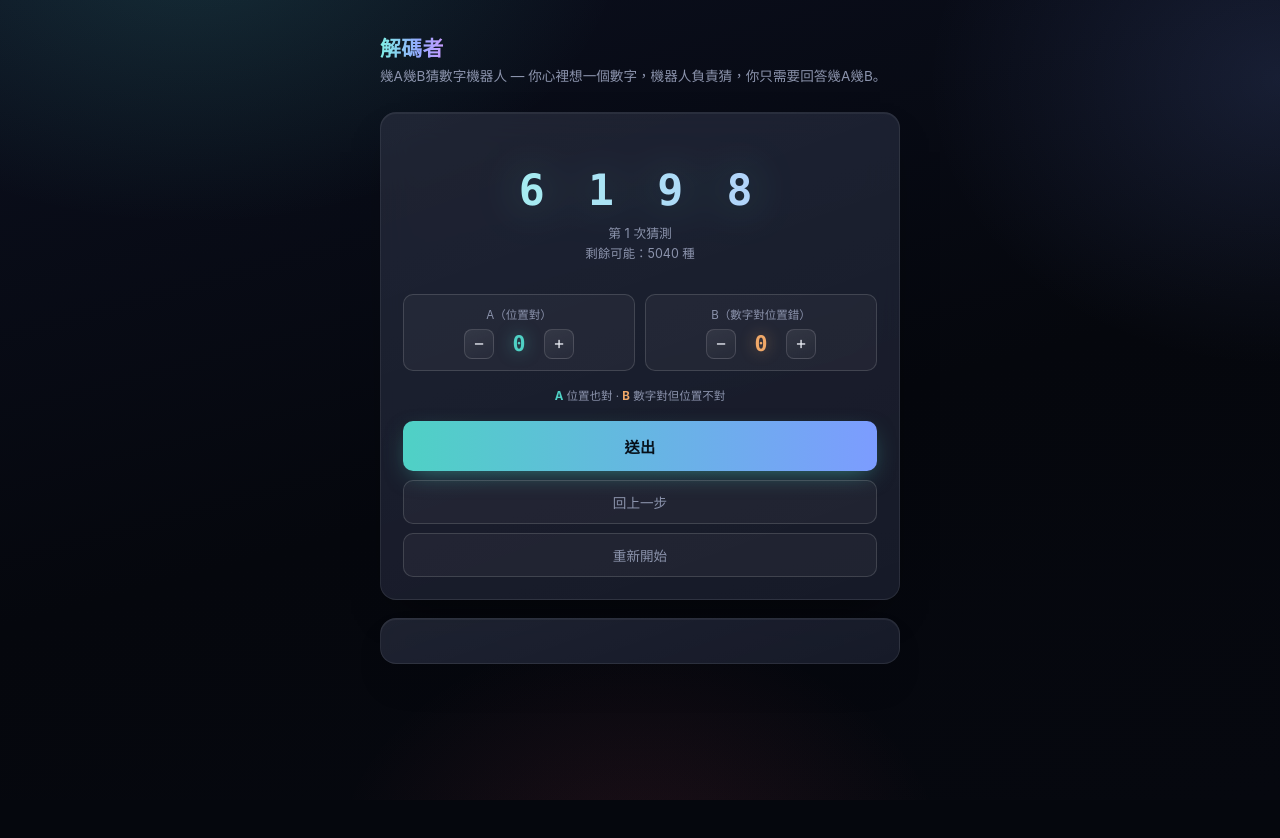
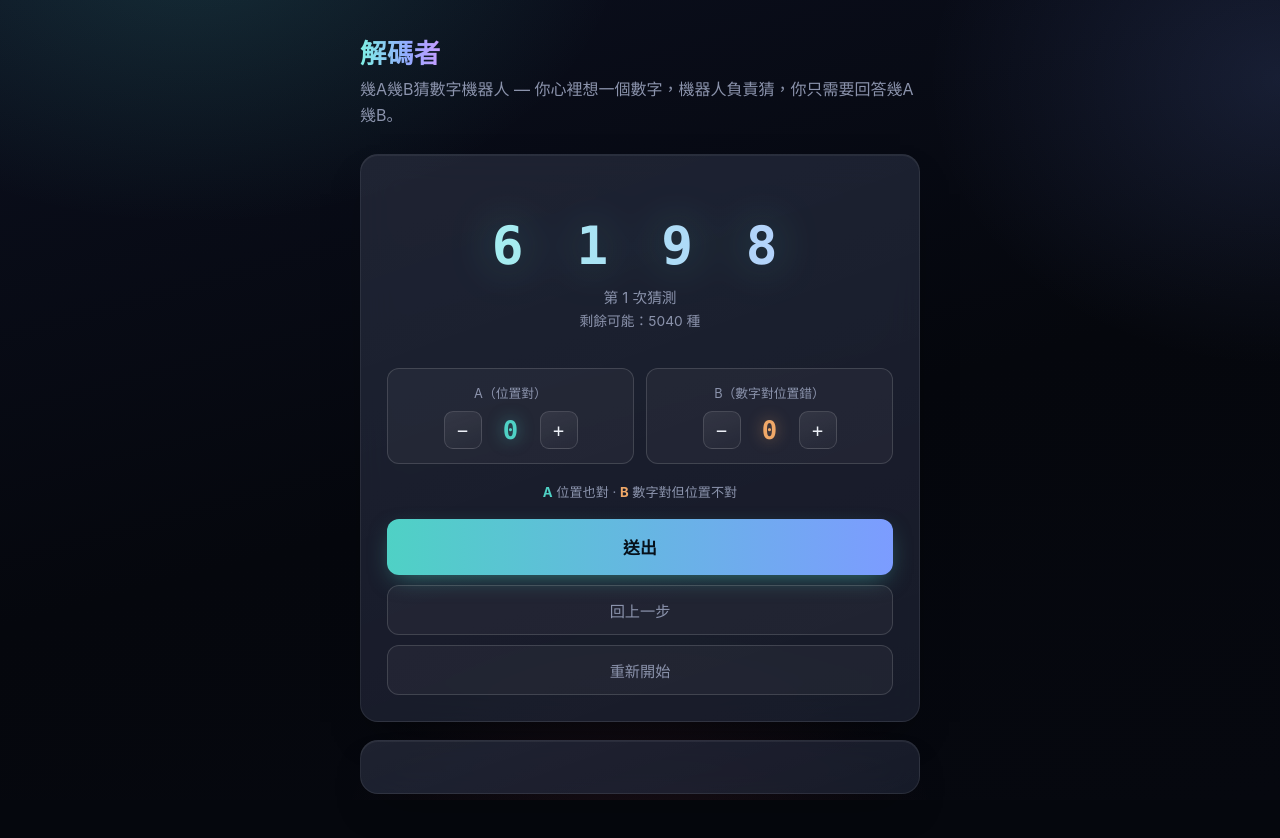
Before and after one commit to pixel9profold20240813-source/guess-bot, a plain HTML site: page index.html in a window 1280 px wide. Both pictures are taken after a click on the button "開始". Before the commit the page ends 800 px from the top, so only its background shows below. Drawn offline with Linux system fonts and the light colour scheme.

Commit message:
Bigger, vertically-centered layout; loading spinner on start/submit

```diff
--- a/index.html
+++ b/index.html
@@ -35,8 +35,10 @@
     color:var(--text);
     font-family:var(--font-ui);
     display:flex;
+    flex-direction:column;
+    align-items:center;
     justify-content:center;
-    padding:32px 16px 64px;
+    padding:32px 18px 64px;
     background:
       radial-gradient(720px 480px at 15% -8%, rgba(79,209,197,0.16), transparent 60%),
       radial-gradient(640px 520px at 100% 10%, rgba(124,156,255,0.14), transparent 55%),
@@ -44,12 +46,12 @@
       linear-gradient(165deg, var(--bg-1) 0%, var(--bg-0) 55%, #06080F 100%);
     background-attachment:fixed;
   }
-  .wrap{width:100%;max-width:520px;}
+  .wrap{width:100%;max-width:560px;}
   h1{
-    font-size:1.3rem;
+    font-size:1.65rem;
     font-weight:700;
     letter-spacing:.02em;
-    margin:0 0 4px;
+    margin:0 0 6px;
     background:linear-gradient(90deg, #7FF0E4, #93A9FF 60%, #C79CFF);
     -webkit-background-clip:text;
     background-clip:text;
@@ -58,8 +60,8 @@
   }
   .sub{
     color:var(--muted);
-    font-size:.85rem;
-    margin:0 0 24px;
+    font-size:1rem;
+    margin:0 0 26px;
     line-height:1.6;
   }
   .panel{
@@ -68,8 +70,8 @@
       linear-gradient(160deg, rgba(255,255,255,0.05), rgba(255,255,255,0.015)),
       var(--panel);
     border:1px solid var(--line);
-    border-radius:16px;
-    padding:22px;
+    border-radius:18px;
+    padding:26px;
     margin-bottom:18px;
     backdrop-filter:blur(18px);
     -webkit-backdrop-filter:blur(18px);
@@ -77,20 +79,20 @@
       0 1px 0 rgba(255,255,255,0.06) inset,
       0 20px 40px -20px rgba(0,0,0,0.6);
   }
-  .row{display:flex;align-items:center;justify-content:space-between;gap:12px;margin-bottom:16px;}
+  .row{display:flex;align-items:center;justify-content:space-between;gap:12px;margin-bottom:20px;}
   .row:last-child{margin-bottom:0;}
-  label{font-size:.9rem;color:var(--muted);}
+  label{font-size:1rem;color:var(--muted);}
   select{
     background:var(--panel-2);
     color:var(--text);
     border:1px solid var(--line-strong);
-    border-radius:8px;
-    padding:8px 12px;
-    font-size:.9rem;
+    border-radius:9px;
+    padding:10px 14px;
+    font-size:1rem;
     font-family:var(--font-ui);
   }
   .toggle{
-    position:relative;width:46px;height:26px;background:var(--panel-2);
+    position:relative;width:52px;height:30px;background:var(--panel-2);
     border:1px solid var(--line-strong);border-radius:999px;cursor:pointer;flex-shrink:0;
     transition:background .2s ease, border-color .2s ease;
   }
@@ -100,47 +102,63 @@
     box-shadow:0 0 14px rgba(79,209,197,0.45);
   }
   .toggle::after{
-    content:"";position:absolute;top:2px;left:2px;width:20px;height:20px;
+    content:"";position:absolute;top:3px;left:3px;width:22px;height:22px;
     background:#0B0F1E;border-radius:50%;transition:transform .18s ease;
   }
-  .toggle.on::after{transform:translateX(20px);background:#0A1018;}
+  .toggle.on::after{transform:translateX(22px);background:#0A1018;}
   button.primary{
     width:100%;
     background:linear-gradient(90deg, var(--bull) 0%, var(--bull-2) 100%);
     color:#06101A;
     border:none;
-    border-radius:10px;
-    padding:14px;
-    font-size:.95rem;
+    border-radius:12px;
+    padding:16px;
+    font-size:1.05rem;
     font-weight:700;
     font-family:var(--font-ui);
     cursor:pointer;
     letter-spacing:.02em;
     box-shadow:0 8px 24px -8px rgba(79,209,197,0.55);
-    transition:transform .12s ease, box-shadow .12s ease;
+    transition:transform .12s ease, box-shadow .12s ease, opacity .12s ease;
+    display:flex;
+    align-items:center;
+    justify-content:center;
+    gap:10px;
   }
   button.primary:active{transform:translateY(1px) scale(.99);box-shadow:0 4px 14px -6px rgba(79,209,197,0.5);}
+  button.primary:disabled{cursor:default;opacity:.75;transform:none;}
   button.ghost{
     width:100%;
     background:var(--panel-2);
     color:var(--muted);
     border:1px solid var(--line-strong);
-    border-radius:10px;
-    padding:11px;
-    font-size:.85rem;
+    border-radius:12px;
+    padding:13px;
+    font-size:.95rem;
     font-family:var(--font-ui);
     cursor:pointer;
-    margin-top:9px;
+    margin-top:10px;
     transition:border-color .15s ease, color .15s ease;
   }
   button.ghost:active{border-color:var(--bull);color:var(--text);}
+  button.ghost:disabled{cursor:default;opacity:.6;}
+  .spinner{
+    display:inline-block;
+    width:18px;height:18px;
+    border:3px solid rgba(6,16,26,0.3);
+    border-top-color:#06101A;
+    border-radius:50%;
+    animation:spin .7s linear infinite;
+    flex-shrink:0;
+  }
+  @keyframes spin{to{transform:rotate(360deg);}}
   .guess-display{
     text-align:center;
-    padding:30px 0 12px;
+    padding:34px 0 14px;
   }
   .guess-digits{
     font-family:var(--font-mono);
-    font-size:2.7rem;
+    font-size:clamp(2.3rem, 9.5vw, 3.3rem);
     font-weight:700;
     letter-spacing:.2em;
     background:linear-gradient(90deg, #9FF7EC, #B9C7FF);
@@ -151,66 +169,66 @@
   }
   .guess-count{
     color:var(--muted);
-    font-size:.8rem;
-    margin-top:8px;
+    font-size:.92rem;
+    margin-top:10px;
   }
   .remain{
     color:var(--muted);
-    font-size:.78rem;
+    font-size:.86rem;
     text-align:center;
-    margin-top:2px;
+    margin-top:3px;
   }
   .input-row{
     display:flex;
-    gap:10px;
-    margin-top:20px;
+    gap:12px;
+    margin-top:24px;
   }
   .stepper{
     flex:1;
     background:var(--panel-2);
     border:1px solid var(--line-strong);
-    border-radius:10px;
-    padding:11px 12px;
+    border-radius:12px;
+    padding:14px 12px;
     text-align:center;
   }
   .stepper .k{
-    font-size:.72rem;
+    font-size:.8rem;
     color:var(--muted);
-    margin-bottom:7px;
+    margin-bottom:9px;
     display:block;
   }
   .stepper .ctrl{
-    display:flex;align-items:center;justify-content:center;gap:14px;
+    display:flex;align-items:center;justify-content:center;gap:16px;
   }
   .stepper button{
-    width:30px;height:30px;
-    border-radius:8px;
+    width:38px;height:38px;
+    border-radius:9px;
     border:1px solid var(--line-strong);
     background:linear-gradient(160deg, rgba(255,255,255,0.08), rgba(255,255,255,0.02));
     color:var(--text);
-    font-size:1rem;
+    font-size:1.15rem;
     cursor:pointer;
     font-family:var(--font-mono);
   }
   .stepper button:active{border-color:var(--bull);}
   .stepper .val{
     font-family:var(--font-mono);
-    font-size:1.35rem;
-    min-width:22px;
+    font-size:1.6rem;
+    min-width:26px;
     font-weight:700;
   }
   .stepper.a .val{color:var(--bull);text-shadow:0 0 16px rgba(79,209,197,0.5);}
   .stepper.b .val{color:var(--cow);text-shadow:0 0 16px rgba(240,168,104,0.45);}
   .legend{
-    text-align:center;color:var(--muted);font-size:.72rem;margin-top:16px;
+    text-align:center;color:var(--muted);font-size:.82rem;margin-top:18px;
   }
   .legend b.a{color:var(--bull);}
   .legend b.b{color:var(--cow);}
   .err{
     color:var(--danger);
-    font-size:.82rem;
+    font-size:.9rem;
     text-align:center;
-    margin-top:10px;
+    margin-top:12px;
     display:none;
   }
   .history{list-style:none;margin:0;padding:0;}
@@ -218,23 +236,23 @@
     display:flex;
     align-items:center;
     justify-content:space-between;
-    padding:11px 0;
+    padding:13px 0;
     border-bottom:1px solid var(--line);
-    font-size:.9rem;
+    font-size:1rem;
   }
   .history li:last-child{border-bottom:none;}
-  .history .idx{color:var(--muted);width:22px;font-family:var(--font-mono);font-size:.8rem;}
+  .history .idx{color:var(--muted);width:24px;font-family:var(--font-mono);font-size:.88rem;}
   .history .digits{font-family:var(--font-mono);letter-spacing:.12em;flex:1;text-align:left;padding-left:8px;color:#C7CEE3;}
-  .history .score{font-family:var(--font-mono);font-size:.85rem;white-space:nowrap;font-weight:700;}
+  .history .score{font-family:var(--font-mono);font-size:.98rem;white-space:nowrap;font-weight:700;}
   .history .score .a{color:var(--bull);}
   .history .score .b{color:var(--cow);}
   .win{
     text-align:center;
-    padding:10px 0 4px;
+    padding:12px 0 4px;
   }
   .win .digits{
     font-family:var(--font-mono);
-    font-size:2.8rem;
+    font-size:clamp(2.4rem, 10vw, 3.4rem);
     font-weight:700;
     letter-spacing:.2em;
     background:linear-gradient(90deg, var(--bull), var(--bull-2));
@@ -243,7 +261,7 @@
     -webkit-text-fill-color:transparent;
     filter:drop-shadow(0 0 26px rgba(79,209,197,0.5));
   }
-  .win .msg{color:var(--muted);font-size:.88rem;margin-top:12px;line-height:1.6;}
+  .win .msg{color:var(--muted);font-size:1rem;margin-top:14px;line-height:1.6;}
   .hidden{display:none;}
 </style>
 </head>
@@ -411,14 +429,18 @@
     return best;
   }
 
-  // ---- UI wiring ----
-  document.getElementById('startBtn').addEventListener('click', function(){
+  var startBtn = document.getElementById('startBtn');
+  var startBtnLabel = startBtn.textContent;
+
+  startBtn.addEventListener('click', function(){
     state.len = parseInt(lenSelect.value, 10);
     state.repeat = repeatToggle.classList.contains('on');
     if(state.repeat && state.len > 4){
       showErr('允許重複時，位數上限為 4 位（避免計算量過大）。');
       return;
     }
+    setBtnLoading(startBtn, '產生候選中…');
+    setTimeout(function(){
       state.candidates = generateCandidates(state.len, state.repeat);
       state.history = [];
       state.aVal = 0; state.bVal = 0;
@@ -428,7 +450,18 @@
       gameEl.classList.remove('hidden');
       historyEl.classList.remove('hidden');
       renderGame();
+      clearBtnLoading(startBtn, startBtnLabel);
+    }, 30);
   });
+
+  function setBtnLoading(btn, text){
+    btn.disabled = true;
+    btn.innerHTML = '<span class="spinner"></span><span>' + text + '</span>';
+  }
+  function clearBtnLoading(btn, originalText){
+    btn.disabled = false;
+    btn.textContent = originalText;
+  }
 
   function showErr(msg){
     var e = document.getElementById('errMsg');
@@ -471,7 +504,10 @@
   document.getElementById('bPlus').addEventListener('click', function(){ state.bVal++; clampSteppers(); renderGame(); });
   document.getElementById('bMinus').addEventListener('click', function(){ state.bVal--; clampSteppers(); renderGame(); });
 
-  document.getElementById('submitBtn').addEventListener('click', function(){
+  var submitBtn = document.getElementById('submitBtn');
+  var submitBtnLabel = submitBtn.textContent;
+
+  submitBtn.addEventListener('click', function(){
     var a = state.aVal, b = state.bVal;
     if(a + b > state.len){
       showErr('A + B 不能超過位數。');
@@ -486,6 +522,8 @@
       return;
     }
 
+    setBtnLoading(submitBtn, '計算下一猜…');
+    setTimeout(function(){
       // filter candidates
       var filtered = candidatesBeforeThisGuess.filter(function(c){
         if(c === guess) return false;
@@ -494,6 +532,7 @@
       });
 
       if(filtered.length === 0){
+        clearBtnLoading(submitBtn, submitBtnLabel);
         showErr('沒有符合的候選數字了，回應可能有誤，請用「回上一步」修正。');
         return;
       }
@@ -503,6 +542,8 @@
       state.aVal = 0; state.bVal = 0;
       state.currentGuess = nextGuess(state.candidates);
       renderGame();
+      clearBtnLoading(submitBtn, submitBtnLabel);
+    }, 30);
   });
 
   document.getElementById('undoBtn').addEventListener('click', function(){
```
Lines whose indentation alone changed are shown as unchanged.
